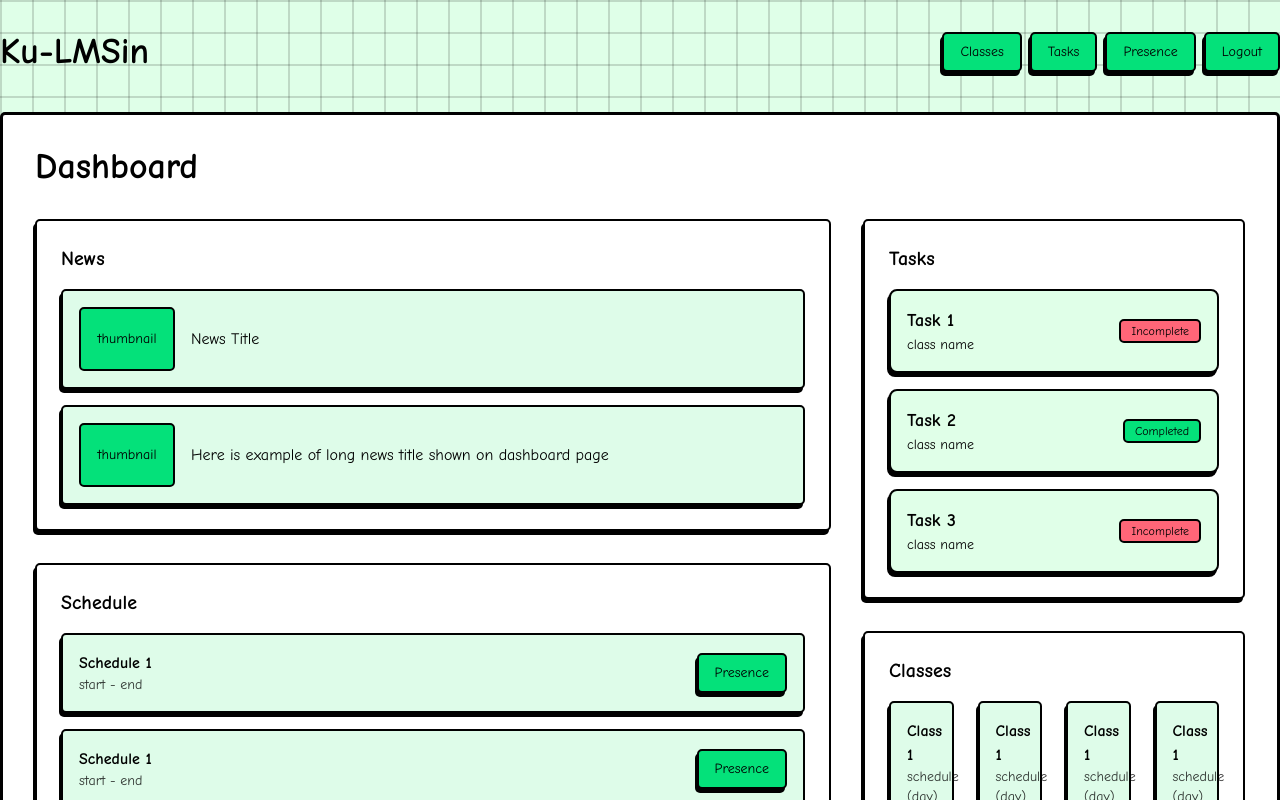
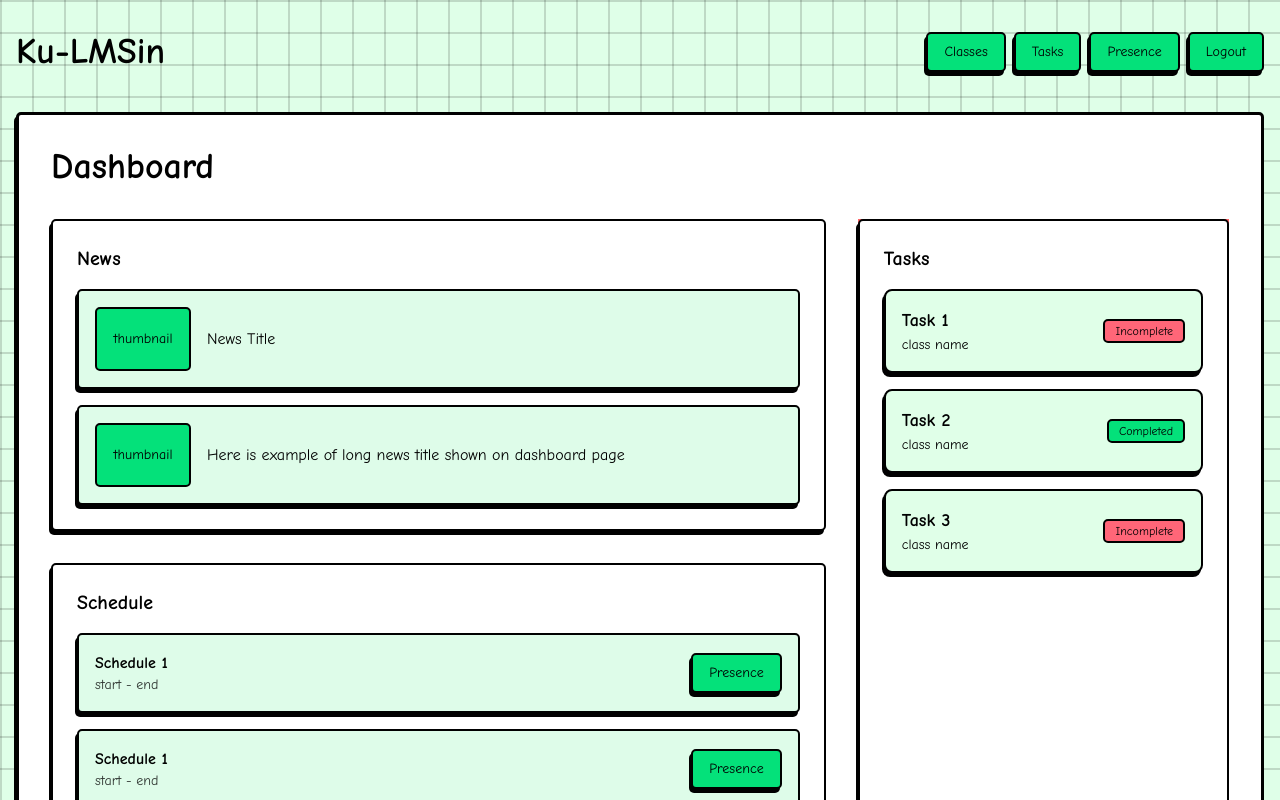
Before and after one commit to navetacandra/csfest-project, a React (Vite) app in the folder frontend/: page /dashboard in a window 1280 px wide. Shown: the top 800 px of the page. Built offline with nearby package versions, Linux system fonts and the light colour scheme.

Commit message:
feat: enhance layout and styling for DashboardPage and TasksCard for improved UI consistency

```diff
--- a/frontend/src/App.tsx
+++ b/frontend/src/App.tsx
@@ -20,7 +20,7 @@ function App() {
           path="/dashboard"
           element={
             <>
-              <div className="container mx-auto ">
+              <div className="container mx-auto px-4">
                 <Header />
                 <DashboardPage />
               </div>
@@ -31,7 +31,7 @@ function App() {
           path="/classes"
           element={
             <>
-              <div className="container mx-auto">
+              <div className="container mx-auto px-4">
                 <Header />
                 <ClassesPage />
               </div>
@@ -42,7 +42,7 @@ function App() {
           path="/tasks"
           element={
             <>
-              <div className="container mx-auto">
+              <div className="container mx-auto px-4">
                 <Header />
                 <TasksPage />
               </div>
@@ -53,7 +53,7 @@ function App() {
           path="/task/:id"
           element={
             <>
-              <div className="container mx-auto">
+              <div className="container mx-auto px-4">
                 <Header />
                 <TaskDetailPage />
               </div>
@@ -64,7 +64,7 @@ function App() {
           path="/presence"
           element={
             <>
-              <div className="container mx-auto">
+              <div className="container mx-auto px-4">
                 <Header />
                 <PresenceRecapPage />
               </div>
@@ -75,7 +75,7 @@ function App() {
           path="/news-detail"
           element={
             <>
-              <div className="container mx-auto">
+              <div className="container mx-auto px-4">
                 <Header />
                 <NewsDetailPage />
               </div>
@@ -86,7 +86,7 @@ function App() {
           path="/class"
           element={
             <>
-              <div className="container mx-auto">
+              <div className="container mx-auto px-4">
                 <Header />
                 <ClassPage />
               </div>
@@ -97,7 +97,7 @@ function App() {
           path="/presence-as-lecturer"
           element={
             <>
-              <div className="container mx-auto">
+              <div className="container mx-auto px-4">
                 <Header />
                 <PresenceAsLecturerPage />
               </div>
--- a/frontend/src/components/dashboard/TasksCard.tsx
+++ b/frontend/src/components/dashboard/TasksCard.tsx
@@ -9,7 +9,7 @@ const tasks = [
 
 const TasksCard: React.FC = () => {
   return (
-    <div className="md:col-span-1 bg-secondary-background border-2 border-border shadow-shadow p-6 rounded-base">
+    <div className="md:col-span-1 bg-secondary-background border-2 border-border shadow-shadow p-6 rounded-base h-full">
       <h2 className="text-xl font-heading mb-4 text-foreground">Tasks</h2>
       <div className="space-y-4">
         {tasks.map((task, index) => (
--- a/frontend/src/pages/DashboardPage.tsx
+++ b/frontend/src/pages/DashboardPage.tsx
@@ -8,16 +8,17 @@ const DashboardPage: React.FC = () => {
   return (
     <div className="bg-background-light dark:bg-background-dark text-text-main-light dark:text-text-main-dark min-h-screen font-display">
       <div className="max-w-7xl mx-auto border-3 bg-secondary-background border-border shadow-shadow p-6 rounded-base dark:border-gray-600 sm:p-8">
-        <h1 className="text-3xl sm:text-4xl font-bold text-primary mb-8">Dashboard</h1>
+        <h1 className="text-4xl font-bold text-primary mb-8">Dashboard</h1>
+
         <main className="grid grid-cols-1 lg:grid-cols-3 gap-8">
           <div className="lg:col-span-2 space-y-8">
             <NewsCard />
             <ScheduleCard />
           </div>
-          <div className="space-y-8">
+          <div className="space-y-8 bg-red-400 h-full">
             <TasksCard />
+          </div>
             <ClassesCard />
-          </div>
         </main>
       </div>
     </div>
```
